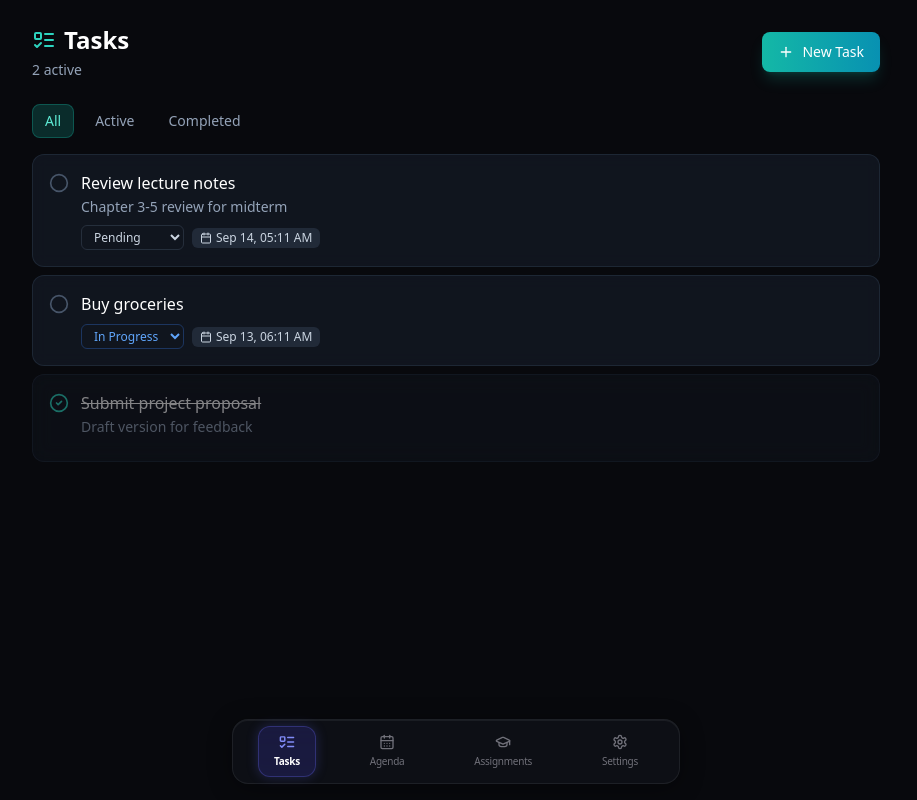
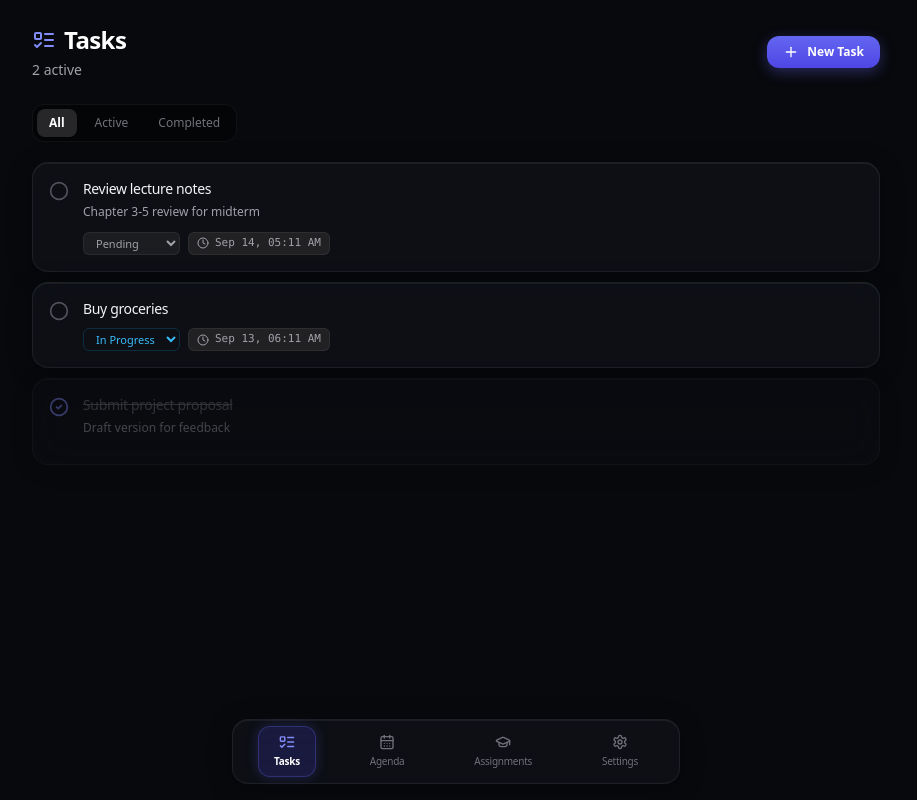
Before and after one commit to anaysoni2610/team-sync, a React (Vite) app: page / in a window 1280 px wide. Both pictures are taken after a click on the button "Try demo / guest mode". Shown: the whole page, without its empty margins (184-1101 px from the left). Built offline with nearby package versions, Linux system fonts and the light colour scheme.

Commit message:
Updated Tasks.tsx

```diff
--- a/src/components/Tasks.tsx
+++ b/src/components/Tasks.tsx
@@ -3,13 +3,13 @@ import { supabase, type Task, type NewTask, type TaskStatus } from '@/lib/supaba
 import { useAuth } from '@/contexts/AuthContext';
 import {
   Plus, Trash2, CheckCircle2, Circle, Calendar, X,
-  Loader2, ListTodo, AlertCircle,
+  Loader2, ListTodo, AlertCircle, Clock,
 } from 'lucide-react';
 
 const statusConfig: Record<TaskStatus, { color: string; bg: string; border: string; label: string }> = {
-  pending: { color: 'text-slate-300', bg: 'bg-slate-700/50', border: 'border-slate-600/40', label: 'Pending' },
-  in_progress: { color: 'text-blue-400', bg: 'bg-blue-500/10', border: 'border-blue-500/30', label: 'In Progress' },
-  completed: { color: 'text-teal-400', bg: 'bg-teal-500/10', border: 'border-teal-500/30', label: 'Completed' },
+  pending: { color: 'text-zinc-400', bg: 'bg-zinc-800/60', border: 'border-white/[0.06]', label: 'Pending' },
+  in_progress: { color: 'text-sky-400', bg: 'bg-sky-500/10', border: 'border-sky-500/20', label: 'In Progress' },
+  completed: { color: 'text-indigo-400', bg: 'bg-indigo-500/10', border: 'border-indigo-500/20', label: 'Completed' },
 };
 
 function formatDate(dateStr: string | null): string {
@@ -22,14 +22,8 @@ function toLocalInputString(isoStr: string | null): string {
   if (!isoStr) return '';
   const d = new Date(isoStr);
   if (isNaN(d.getTime())) return '';
-
-  const year = d.getFullYear();
-  const month = String(d.getMonth() + 1).padStart(2, '0');
-  const day = String(d.getDate()).padStart(2, '0');
-  const hours = String(d.getHours()).padStart(2, '0');
-  const minutes = String(d.getMinutes()).padStart(2, '0');
-
-  return `${year}-${month}-${day}T${hours}:${minutes}`;
+  const pad = (n: number) => String(n).padStart(2, '0');
+  return `${d.getFullYear()}-${pad(d.getMonth() + 1)}-${pad(d.getDate())}T${pad(d.getHours())}:${pad(d.getMinutes())}`;
 }
 
 function isOverdue(dateStr: string | null, status: TaskStatus): boolean {
@@ -191,44 +185,46 @@ export default function Tasks() {
 
   return (
     <div className="max-w-4xl mx-auto p-4 md:p-6">
+      {/* Header */}
       <div className="flex items-center justify-between mb-6">
         <div>
-          <h1 className="text-2xl font-bold text-white flex items-center gap-2">
-            <ListTodo className="w-6 h-6 text-teal-400" />
+          <h1 className="text-2xl font-bold text-white flex items-center gap-2 tracking-tight">
+            <ListTodo className="w-6 h-6 text-indigo-400" />
             Tasks
           </h1>
-          <p className="text-slate-400 text-sm mt-1">
+          <p className="text-zinc-400 text-sm mt-1">
             {activeCount} active{overdueCount > 0 && ` · ${overdueCount} overdue`}
           </p>
         </div>
         <button
           onClick={() => setShowForm(!showForm)}
-          className="bg-gradient-to-r from-teal-500 to-cyan-600 hover:from-teal-400 hover:to-cyan-500 text-white px-4 py-2.5 rounded-lg font-medium text-sm flex items-center gap-2 transition-all shadow-lg shadow-teal-500/20"
+          className="bg-gradient-to-b from-indigo-500 to-indigo-600 hover:brightness-110 text-white px-4 py-2 rounded-xl font-semibold text-xs flex items-center gap-2 transition-all shadow-[0_4px_14px_rgba(99,102,241,0.35)] active:scale-95"
         >
           {showForm ? <X className="w-4 h-4" /> : <Plus className="w-4 h-4" />}
           {showForm ? 'Cancel' : 'New Task'}
         </button>
       </div>
 
+      {/* Task Creation Form */}
       {showForm && (
-        <form onSubmit={handleAdd} className="bg-slate-800/60 backdrop-blur border border-slate-700/50 rounded-xl p-5 mb-6 space-y-4">
+        <form onSubmit={handleAdd} className="glass-panel rounded-2xl p-5 mb-6 space-y-4">
           <input
             autoFocus
             type="text"
-            placeholder="Task title..."
+            placeholder="What needs to get done?"
             value={newTask.title}
             onChange={(e) => setNewTask({ ...newTask, title: e.target.value })}
-            className="w-full bg-slate-900/50 border border-slate-700 rounded-lg px-4 py-2.5 text-white placeholder-slate-500 focus:outline-none focus:ring-2 focus:ring-teal-500/50 focus:border-teal-500"
+            className="w-full glass-input rounded-xl px-4 py-2.5 text-white placeholder-zinc-500 text-sm focus:outline-none"
           />
           <textarea
-            placeholder="Description (optional)..."
+            placeholder="Add some context or details (optional)..."
             value={newTask.description ?? ''}
             onChange={(e) => setNewTask({ ...newTask, description: e.target.value })}
             rows={2}
-            className="w-full bg-slate-900/50 border border-slate-700 rounded-lg px-4 py-2.5 text-white placeholder-slate-500 focus:outline-none focus:ring-2 focus:ring-teal-500/50 focus:border-teal-500 resize-none"
+            className="w-full glass-input rounded-xl px-4 py-2.5 text-white placeholder-zinc-500 text-sm focus:outline-none resize-none"
           />
           <div>
-            <label className="text-xs text-slate-400 mb-1 block">Due Date</label>
+            <label className="text-xs text-zinc-400 mb-1.5 block font-medium">Due Date & Time</label>
             <input
               type="datetime-local"
               value={toLocalInputString(newTask.due_date)}
@@ -240,27 +236,28 @@ export default function Tasks() {
                 const localDate = new Date(e.target.value);
                 setNewTask({ ...newTask, due_date: localDate.toISOString() });
               }}
-              className="w-full bg-slate-900/50 border border-slate-700 rounded-lg px-3 py-2 text-white text-sm focus:outline-none focus:ring-2 focus:ring-teal-500/50 [color-scheme:dark]"
+              className="w-full glass-input rounded-xl px-3.5 py-2 text-white text-sm focus:outline-none [color-scheme:dark]"
             />
           </div>
           <button
             type="submit"
-            className="w-full bg-teal-500 hover:bg-teal-400 text-white font-medium py-2.5 rounded-lg transition-all text-sm"
+            className="w-full bg-gradient-to-b from-indigo-500 to-indigo-600 hover:brightness-110 text-white font-semibold py-2.5 rounded-xl transition-all text-xs shadow-md shadow-indigo-500/20 active:scale-95"
           >
-            Add Task
+            Create Task
           </button>
         </form>
       )}
 
-      <div className="flex gap-2 mb-4">
+      {/* Filter Segmented Pills */}
+      <div className="flex gap-1.5 p-1 bg-black/40 border border-white/[0.05] rounded-xl w-fit mb-5">
         {(['all', 'active', 'completed'] as const).map((f) => (
           <button
             key={f}
             onClick={() => setFilter(f)}
-            className={`px-3 py-1.5 rounded-lg text-sm font-medium capitalize transition-all ${
+            className={`px-3 py-1.5 rounded-lg text-xs font-medium capitalize transition-all active:scale-95 ${
               filter === f
-                ? 'bg-teal-500/20 text-teal-300 border border-teal-500/30'
-                : 'text-slate-400 hover:text-white border border-transparent'
+                ? 'bg-zinc-800 text-white shadow-sm font-semibold'
+                : 'text-zinc-500 hover:text-zinc-300'
             }`}
           >
             {f}
@@ -268,68 +265,91 @@ export default function Tasks() {
         ))}
       </div>
 
+      {/* Task List */}
       {loading ? (
-        <div className="flex justify-center py-12">
-          <Loader2 className="w-6 h-6 text-teal-400 animate-spin" />
+        <div className="flex justify-center py-16">
+          <Loader2 className="w-6 h-6 text-indigo-400 animate-spin" />
         </div>
       ) : filtered.length === 0 ? (
-        <div className="text-center py-16">
-          <ListTodo className="w-12 h-12 text-slate-700 mx-auto mb-3" />
-          <p className="text-slate-500">No tasks yet. Create one to get started!</p>
+        <div className="text-center py-20 border border-dashed border-white/[0.05] rounded-2xl glass-panel">
+          <ListTodo className="w-10 h-10 text-zinc-700 mx-auto mb-3" />
+          <p className="text-zinc-400 font-medium text-sm">No tasks here</p>
+          <p className="text-zinc-600 text-xs mt-1">Add a new task or switch filters to inspect other items.</p>
         </div>
       ) : (
-        <div className="space-y-2">
+        <div className="space-y-2.5">
           {filtered.map((task) => {
             const sc = statusConfig[task.status];
             const overdue = isOverdue(task.due_date, task.status);
             const isCompleted = task.status === 'completed';
+
             return (
               <div
                 key={task.id}
-                className={`group bg-slate-800/40 backdrop-blur border border-slate-700/40 rounded-xl p-4 flex items-start gap-3 transition-all hover:border-slate-600/60 ${
-                  isCompleted ? 'opacity-50' : ''
+                className={`glass-panel hover:border-white/[0.14] rounded-2xl p-4 transition-all duration-200 active:scale-[0.99] flex items-start gap-3.5 group ${
+                  isCompleted ? 'opacity-40' : ''
                 }`}
               >
+                {/* Complete Checkbox */}
                 <button
+                  type="button"
                   onClick={() => toggleComplete(task)}
-                  className="mt-0.5 shrink-0 transition-transform hover:scale-110"
+                  className="mt-0.5 shrink-0 transition-transform active:scale-90"
                 >
                   {isCompleted ? (
-                    <CheckCircle2 className="w-5 h-5 text-teal-400" />
+                    <CheckCircle2 className="w-5 h-5 text-indigo-400" />
                   ) : (
-                    <Circle className="w-5 h-5 text-slate-600 hover:text-teal-400" />
+                    <Circle className="w-5 h-5 text-zinc-600 hover:text-indigo-400 transition-colors" />
                   )}
                 </button>
 
+                {/* Content Details */}
                 <div className="flex-1 min-w-0">
-                  <p className={`text-white font-medium ${isCompleted ? 'line-through' : ''}`}>
+                  <p
+                    className={`text-sm font-medium leading-snug tracking-tight transition-colors ${
+                      isCompleted ? 'line-through text-zinc-500' : 'text-zinc-100 group-hover:text-white'
+                    }`}
+                  >
                     {task.title}
                   </p>
+
                   {task.description && (
-                    <p className="text-slate-400 text-sm mt-0.5 truncate">{task.description}</p>
+                    <p className="text-zinc-400 text-xs mt-1 leading-relaxed line-clamp-2">
+                      {task.description}
+                    </p>
                   )}
-                  <div className="flex flex-wrap items-center gap-2 mt-2">
+
+                  <div className="flex flex-wrap items-center gap-2 mt-2.5">
+                    {/* Status Badge Dropdown */}
                     {task.status !== 'completed' && (
                       <select
                         value={task.status}
                         onChange={(e) => handleStatusChange(task, e.target.value as TaskStatus)}
-                        className={`text-xs px-2 py-0.5 rounded-md ${sc.bg} ${sc.border} ${sc.color} border bg-transparent focus:outline-none cursor-pointer`}
+                        className={`text-[11px] font-medium px-2 py-0.5 rounded-md ${sc.bg} ${sc.border} ${sc.color} border bg-transparent focus:outline-none cursor-pointer`}
                       >
-                        <option value="pending" className="bg-slate-800 text-slate-300">Pending</option>
-                        <option value="in_progress" className="bg-slate-800 text-blue-400">In Progress</option>
-                        <option value="completed" className="bg-slate-800 text-teal-400">Completed</option>
+                        <option value="pending" className="bg-[#0f1117] text-zinc-300">Pending</option>
+                        <option value="in_progress" className="bg-[#0f1117] text-sky-400">In Progress</option>
+                        <option value="completed" className="bg-[#0f1117] text-indigo-400">Completed</option>
                       </select>
                     )}
+
+                    {/* Due Date Tag */}
                     {task.due_date && (
-                      <span className={`text-xs px-2 py-0.5 rounded-md flex items-center gap-1 ${
-                        overdue ? 'bg-red-500/10 text-red-400 border border-red-500/30' : 'bg-slate-700/50 text-slate-300'
-                      }`}>
-                        <Calendar className="w-3 h-3" />
+                      <span
+                        className={`text-[11px] px-2 py-0.5 rounded-md flex items-center gap-1.5 border font-mono ${
+                          overdue
+                            ? 'bg-rose-500/10 text-rose-400 border-rose-500/20'
+                            : 'bg-zinc-800/80 text-zinc-400 border-white/[0.06]'
+                        }`}
+                      >
+                        <Clock className="w-3 h-3" />
                         {formatDate(task.due_date)}
                       </span>
                     )}
+
+                    {/* Overdue Alert */}
                     {overdue && (
-                      <span className="text-xs px-2 py-0.5 rounded-md bg-red-500/10 text-red-400 border border-red-500/30 flex items-center gap-1">
+                      <span className="text-[10px] uppercase tracking-wider font-semibold px-1.5 py-0.5 rounded bg-rose-500/10 text-rose-400 border border-rose-500/20 flex items-center gap-1">
                         <AlertCircle className="w-3 h-3" />
                         Overdue
                       </span>
@@ -337,9 +357,12 @@ export default function Tasks() {
                   </div>
                 </div>
 
+                {/* Delete Button */}
                 <button
+                  type="button"
                   onClick={() => handleDelete(task.id)}
-                  className="shrink-0 p-1.5 rounded-lg text-slate-600 hover:text-red-400 hover:bg-red-500/10 transition-all opacity-0 group-hover:opacity-100"
+                  className="shrink-0 p-1.5 rounded-lg text-zinc-600 hover:text-rose-400 hover:bg-rose-500/10 opacity-0 group-hover:opacity-100 transition-all active:scale-90"
+                  title="Delete task"
                 >
                   <Trash2 className="w-4 h-4" />
                 </button>
```
